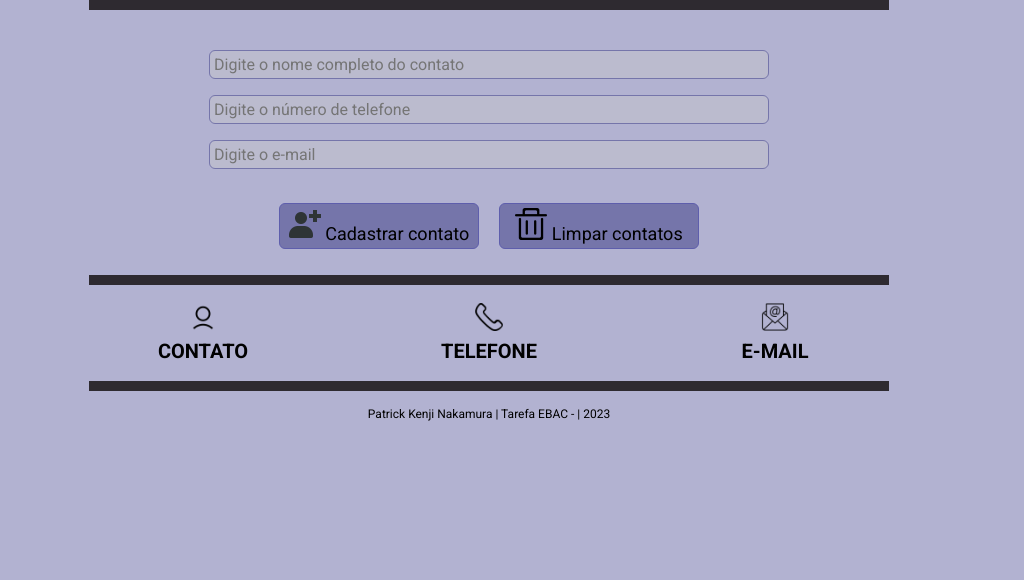
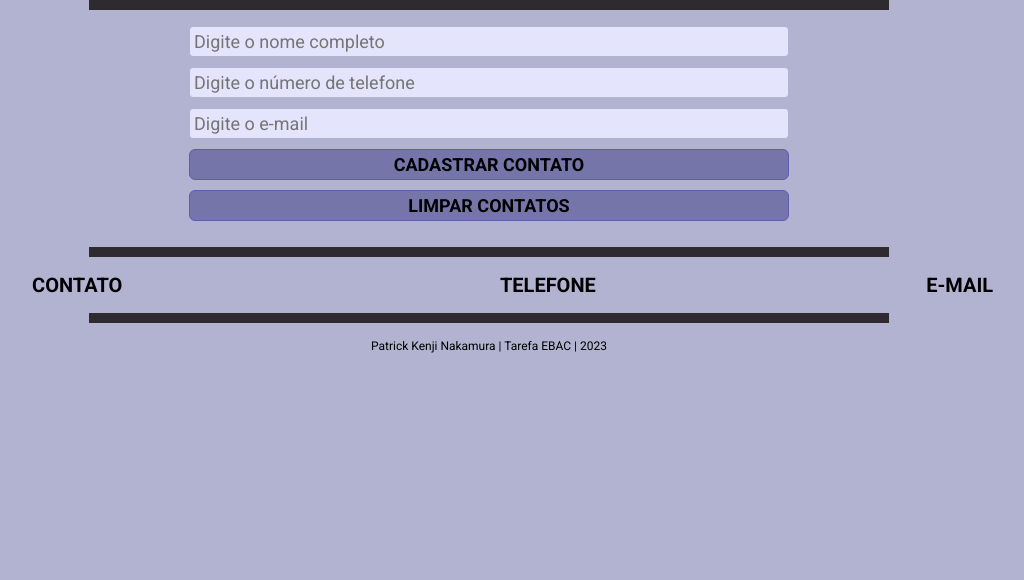
Before and after one commit to NkmraKenji/ebac_project2, a plain HTML site: page index.html in a window 1280 px wide. Shown: the part 220-800 px from the top of the page, without its empty margins (151-1175 px from the left). Drawn offline with Linux system fonts and the light colour scheme.

Commit message:
add css elements

```diff
--- a/index.html
+++ b/index.html
@@ -1,3 +1,54 @@
+<!DOCTYPE html>
+<html lang="pt-br">
+<head>
+    <meta charset="UTF-8">
+    <meta name="viewport" content="width=device-width, initial-scale=1.0">
+    <title>Agenda de Contatos</title>
+    <link rel="stylesheet" href="./main.css">
+    <link rel="preconnect" href="https://fonts.googleapis.com">
+    <link rel="preconnect" href="https://fonts.gstatic.com" crossorigin>
+    <link href="https://fonts.googleapis.com/css2?family=Bebas+Neue&family=Roboto:wght@400;700&display=swap" rel="stylesheet">
+</head>
+<body>
+    <header>
+        <img src="./Imagens/agenda_2.png" alt="agenda de contatos">
+        <h1>Agenda de contatos</h1>
+        <img src="./Imagens/agenda_2.png" alt="agenda de contatos">
+    </header>
+        <div class="container_retangulo">
+            <div class="retangulo"></div>
+        </div>
+        <div class="form-container">
+            <form id="form-contatos">
+                <input type="text" id="contact_name" required placeholder="Digite o nome completo">
+                <input type="tel" id="contact_phone" required placeholder="Digite o número de telefone">
+                <input type="email" id="contact_email" required placeholder="Digite o e-mail">
+                <div class="form-button"></div>
+                <button type="submit">Cadastrar contato</button>
+                <button type="button" id="reset">Limpar contatos</button>
+            </form>
+        </div>
+        <div class="container_retangulo">
+            <div class="retangulo"></div>
+        </div>
+        <table cellspacing="0">
+            <thead>
+                <tr>
+                    <th>Contato</th>
+                    <th>Telefone</th>
+                    <th>E-mail</th>
+                </tr>
+            </thead>
+            <tbody class="tbody"></tbody>
+        </table>
+        <div class="container_retangulo">
+            <div class="retangulo"></div>
+        </div>
+    <footer class="footer">Patrick Kenji Nakamura | Tarefa EBAC | 2023</footer>
+    <script src="./main.js"></script>
+</body>
+</html>
+<!--
         <!DOCTYPE html>
         <html lang="pt-br">
         <head>
@@ -18,22 +69,16 @@
                 <div class="container_retangulo">
                     <div class="retangulo"></div>
                 </div>
-
-        <form class="formulario">
-            <div class="container_input">
+                <div class="formulario">
+                <form id="form_id">
                         <input type="text" id="contact_name" required placeholder="Digite o nome completo do contato">
                         <input type="tel" id="contact_phone" required placeholder="Digite o número de telefone">
                         <input type="email" id="contact_email" placeholder="Digite o e-mail">
+                    <div class="container_button">
+                        <button type="submit" img src="./Imagens/add_contact.png" alt="adicionar contato">Cadastrar contato</button>
+                        <button type="button" id="clear">
+                            <img src="Imagens/clear.png" alt="lixeira">Limpar contatos</button>
                     </div>
-            <div class="container_button">
-                <button type="submit" class="button">
-                    <img src="./Imagens/add_contact.png" alt="adicionar contato">
-                    Cadastrar contato
-                </button>
-                <button class="button">
-                    <img src="Imagens/clear.png" alt="lixeira">
-                    Limpar contatos
-                </button>
                 </div>
                 </form>
 
@@ -49,7 +94,9 @@
                                 <th><img src="./Imagens/telephone.png" alt="telefone"></th>
                                 <th><img src="./Imagens/contact_email.png" alt="email"></th>
                             </tr>
-            <table class="container_table">
+                        </thead>
+
+                    <table class="container_table" cellspacing = "0">
                         <thead>
                             <tr>
                                 <th>Contato</th>
@@ -57,6 +104,7 @@
                                 <th>E-mail</th>
                             </tr>
                         </thead>
+                        <tbody class="tbody"></tbody>
                     </table>
                 </section>
 
@@ -64,9 +112,9 @@
                     <div class="retangulo"></div>
                 </div>
 
-        <footer class="container_footer">
-            Patrick Kenji Nakamura | Tarefa EBAC -  | 2023
-        </footer>
+
+                <footer class="container_footer">Patrick Kenji Nakamura | Tarefa EBAC | 2023</footer>
             <script src="./main.js"></script>
         </body>
         </html>
+        -->
--- a/main.css
+++ b/main.css
@@ -6,9 +6,6 @@
 }
 
 body {
-    display: flex;
-    align-items: center;
-    justify-content: center;
     margin-top: 140px;
     background-color: rgb(178, 178, 209);
 }
@@ -26,6 +23,7 @@ header h1 {
 
 header img {
     height: 64px;
+    margin-left: 8px;
 }
 
 .container_retangulo {
@@ -42,66 +40,46 @@ header img {
     margin: 16px;
 }
 
-.container_input {
-    display: flex;
-    align-items: center;
-    justify-content: center;
-    flex-direction: column;
-    margin: 16px;
-}
-
-.container_input input {
-    width: 560px;
-    margin: 8px;
-    font-size: 16px;
-    padding: 4px;
-    border-radius: 6px;
-    outline: none;
-    border: 1px solid rgb(117, 117, 170);
-    background-color: rgb(187, 187, 206);
-}
-
-.container_button {
+.form-container, input, button {
     display: flex;
     align-items: center;
     justify-content: center;
 }
 
-.container_button button {
-    width: 200px;
+#form-contatos input, button {
+    padding: 4px;
+    margin-bottom: 10px;
+    width: 600px;
     font-size: 18px;
-    margin: 10px;
-    padding: 4px;
+    border-radius: 4px;
+    outline: none;
+    border: 1px solid rgb(178, 178, 209);
+    background-color: rgb(228, 228, 252);
+}
+
+#form-contatos button {
+    cursor: pointer;
     outline: none;
     border: 1px solid rgb(94, 94, 172);
     border-radius: 6px;
-    background-color:rgb(117, 117, 170) ;
-    cursor: pointer;
-    text-align: center;
-}
-
-.container_button img {
-    height: 32px;
+    background-color:rgb(117, 117, 170);
+    text-transform: uppercase;
+    font-weight: bold;
 }
 
 table {
-    width: 860px;
-    table-layout: fixed;
-    column-gap: 10px;
+    width: 100%;
 }
 
-.container_table_img,
-.container_table {
-    text-align: center;
+table th {
+    text-transform: uppercase;
+    font-size: 20px;
 }
 
-.container_table_img img {
-    height: 28px;
-}
-
-.container_table th {
-    text-transform: uppercase;
-    font-size: 20px;
+table td {
+    text-align: center;
+    padding: 10px;
+    background-color: rgb(117, 117, 170);
 }
 
 footer {
@@ -109,5 +87,4 @@ footer {
     align-items: center;
     justify-content: center;
     font-size: 12px;
-
 }
--- a/main.js
+++ b/main.js
@@ -0,0 +1,39 @@
+const form = document.getElementById('form-contatos');
+const limpar = document.getElementById('reset');
+const contatos = [];
+let linhas = '';
+
+form.addEventListener('submit', function(e) {
+    e.preventDefault();
+    adicionaLinha();
+});
+
+limpar.addEventListener('click', function() {
+    if (contatos.length >= 1){
+        window.location.reload();
+    }
+})
+
+function adicionaLinha() {
+    const inputNome = document.getElementById('contact_name').value;
+    const inputTelefone = document.getElementById('contact_phone').value;
+    const inputEmail = document.getElementById('contact_email').value;
+
+    if (contatos.includes(inputTelefone) || contatos.includes(inputEmail)){
+        alert(`Esse telefone ${inputTelefone} já foi inserido na agenda`);
+        alert(`Esse email ${inputEmail} já foi inserido na agenda`);
+    }
+    else {
+        contatos.push(inputTelefone, inputEmail)
+
+        let linha = '<tr>';
+        linha += `<td>${inputNome}</td>`;
+        linha += `<td>${inputTelefone}</td>`;
+        linha += `<td>${inputEmail}</td>`;
+        linha += `</tr>`;
+        linhas += linha;
+    }
+
+    const corpoTabela = document.querySelector('tbody');
+    corpoTabela.innerHTML = linhas;
+}
```
Lines whose indentation alone changed are shown as unchanged.
